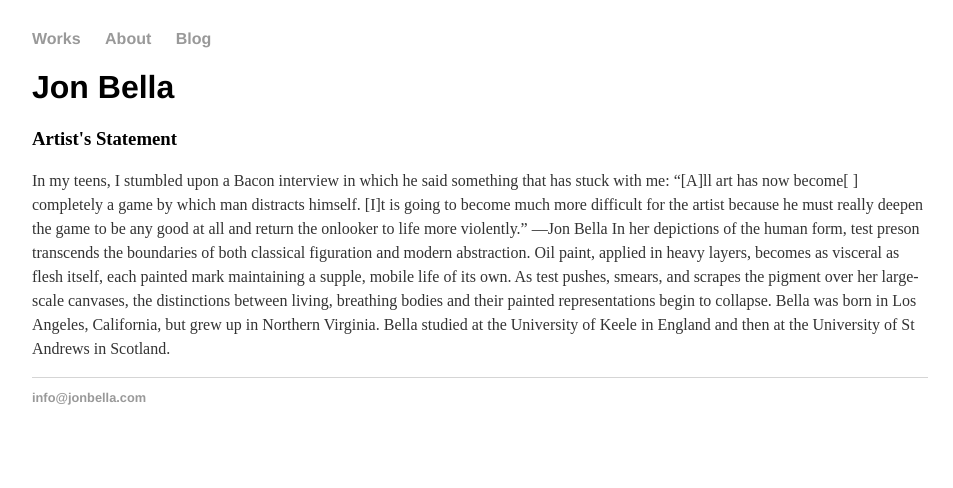
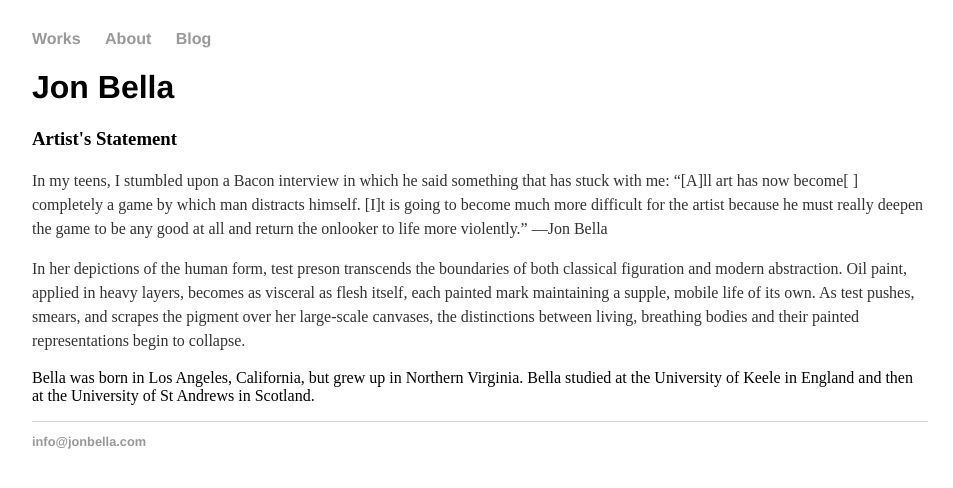
Before and after one commit to jonif0112/jonif0112.github.io, a Jekyll site: the page built from about/index.html, in a window 1280 px wide. Shown: the top 488 px of the page, without its empty margins (160-1113 px from the left). Built offline with Jekyll 4.4.1, drawn with Linux system fonts in a browser that asks for light colours.

Commit message:
Update index.html

```diff
--- a/about/index.html
+++ b/about/index.html
@@ -6,10 +6,9 @@
 	<h1>Jon Bella</h1>
 	<h3>Artist's Statement</h3>
 	<p>In my teens, I stumbled upon a Bacon interview in which he said something that has stuck with me: “[A]ll art has now become[ ] completely a game by which man distracts himself. [I]t is going to become much more difficult for the artist because he must really deepen the game to be any good at all and return the onlooker to life more violently.”
-―Jon Bella
+―Jon Bella</p>
 
+	<p>In her depictions of the human form, test preson transcends the boundaries of both classical figuration and modern abstraction. Oil paint, applied in heavy layers, becomes as visceral as flesh itself, each painted mark maintaining a supple, mobile life of its own. As test pushes, smears, and scrapes the pigment over her large-scale canvases, the distinctions between living, breathing bodies and their painted representations begin to collapse.</p>
 
-In her depictions of the human form, test preson transcends the boundaries of both classical figuration and modern abstraction. Oil paint, applied in heavy layers, becomes as visceral as flesh itself, each painted mark maintaining a supple, mobile life of its own. As test pushes, smears, and scrapes the pigment over her large-scale canvases, the distinctions between living, breathing bodies and their painted representations begin to collapse.
-
-Bella was born in Los Angeles, California, but grew up in Northern Virginia. Bella studied at the University of Keele in England and then at the University of St Andrews in Scotland.</p>
+	</p>Bella was born in Los Angeles, California, but grew up in Northern Virginia. Bella studied at the University of Keele in England and then at the University of St Andrews in Scotland.</p>
 </div><!-- /.blurb -->
```
